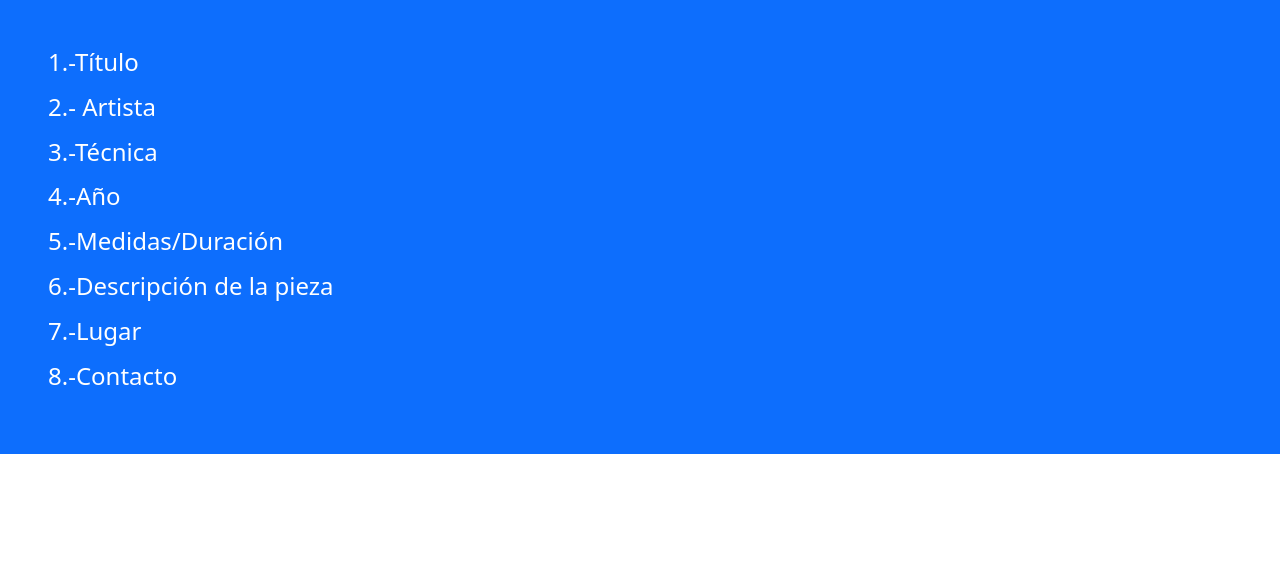
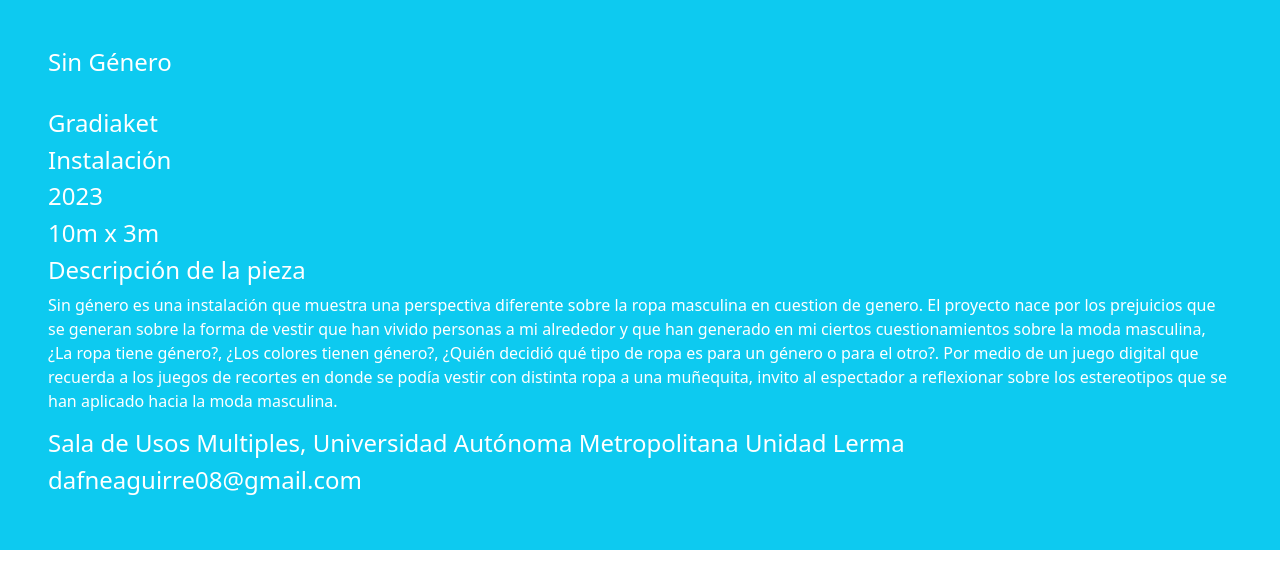
Before and after one commit to hvillase/metamorfosis, a plain HTML site: page ArtistCopy.html in a window 1280 px wide. Drawn offline with nearby package versions, Linux system fonts and the light colour scheme.

Commit message:
Actualizacion

```diff
--- a/ArtistCopy.html
+++ b/ArtistCopy.html
@@ -12,40 +12,27 @@
     </head>
 
     <body>
-        <div class="container-fluid bg-primary p-5 text-white">
+        <div class="container-fluid bg-info p-5 text-white">
 
-<h4>1.-Título</h4>
+<h4> Sin Género</h4>
+<br>
+<h4>Gradiaket</h4>
+
+<h4>Instalación</h4>
+
+<h4>2023</h4>
+
+<h4>10m x 3m</h4>
+
+<h4>Descripción de la pieza</h4>
 <p>
+    Sin género es una instalación que muestra una perspectiva diferente sobre la ropa masculina en cuestion de genero. El proyecto nace por los prejuicios que se generan sobre la forma de vestir que han vivido personas a mi alrededor y que han generado en mi ciertos cuestionamientos sobre la moda masculina, ¿La ropa tiene género?, ¿Los colores tienen género?,  ¿Quién decidió qué tipo de ropa es para un género o para el otro?.
+    Por medio de un juego digital que recuerda a los juegos de recortes en donde se podía vestir con distinta ropa a una muñequita, invito al espectador a reflexionar sobre los estereotipos que se han aplicado hacia la moda masculina.
+</p>
+<h4>Sala de Usos Multiples, Universidad Autónoma Metropolitana Unidad Lerma</h4>
 
-</p>
-<h4>2.- Artista</h4>
-<p>
+<h4>dafneaguirre08@gmail.com</h4>
 
-</p>
-<h4>3.-Técnica</h4>
-<p>
-
-</p>
-<h4>4.-Año</h4>
-<p>
-
-</p>
-<h4>5.-Medidas/Duración</h4>
-<p>
-
-</p>
-<h4>6.-Descripción de la pieza</h4>
-<p>
-
-</p>
-<h4>7.-Lugar</h4>
-<p>
-
-</p>
-<h4>8.-Contacto</h4>
-<p>
-
-</p>
     </div>
     </body>
 </html>
```
